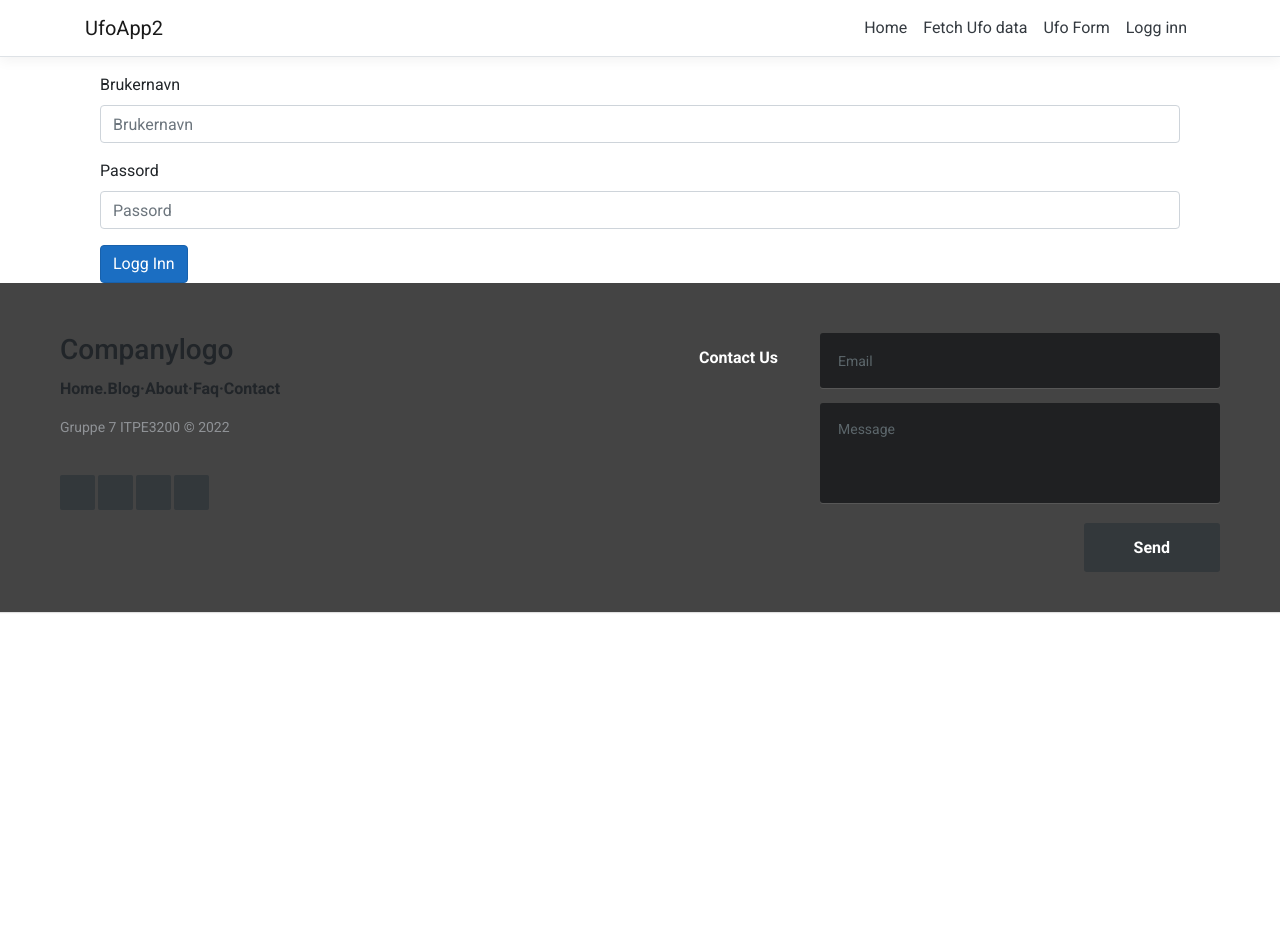
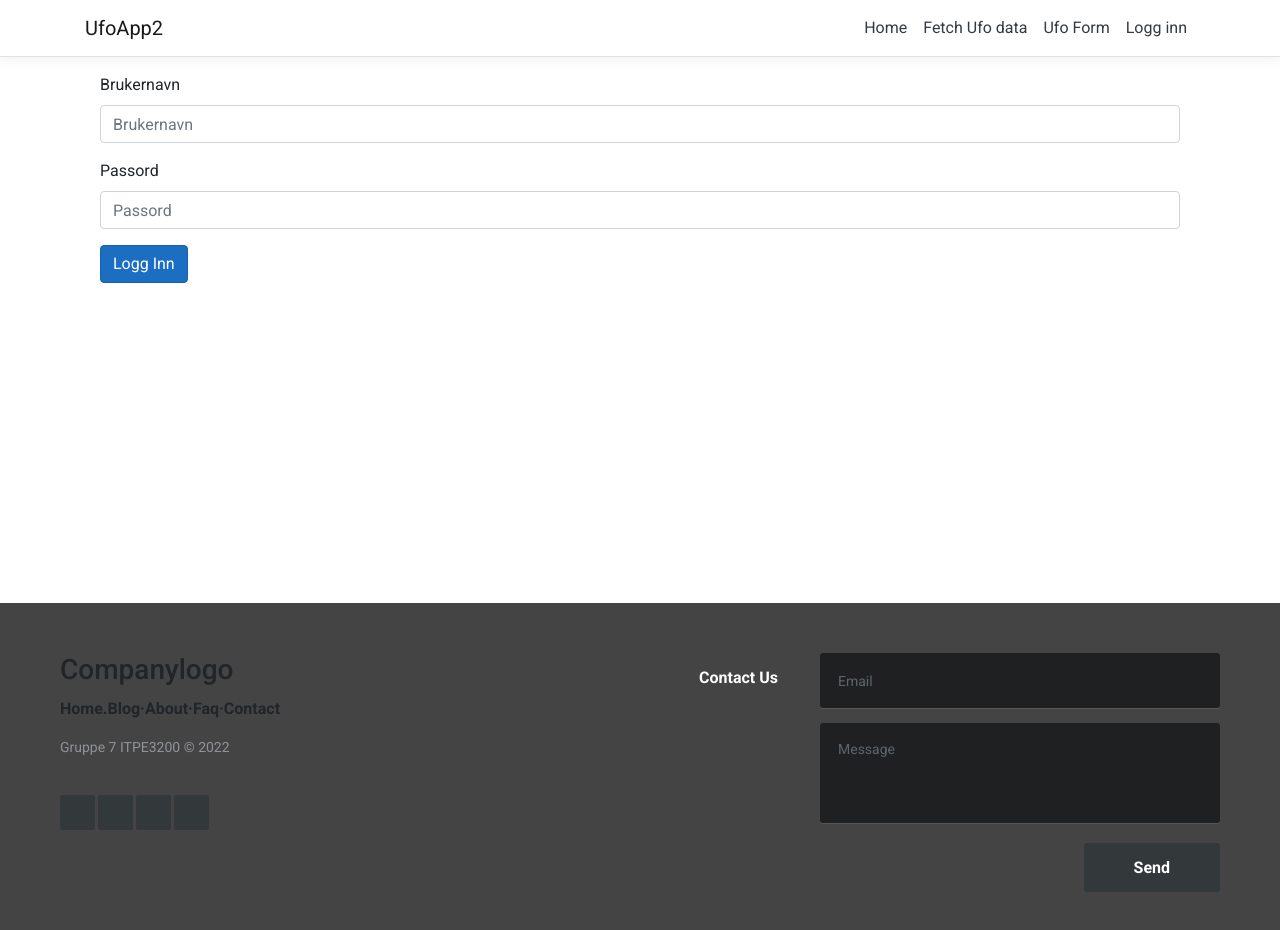
Before and after one commit to superfred009/ITPE3200_oppg2, a React (Create React App) app in the folder UfoApp2/ClientApp/: page /logg-inn in a window 1280 px wide. Before the commit the page ends 800 px from the top, so only its background shows below. Built offline with nearby package versions, Linux system fonts and the light colour scheme.

Commit message:
added css to have footer at bottom

```diff
--- a/UfoApp2/ClientApp/src/components/FetchUfoData.js
+++ b/UfoApp2/ClientApp/src/components/FetchUfoData.js
@@ -2,7 +2,7 @@ import React, { useEffect, useState } from "react";
 import { Link } from "react-router-dom";
 import "../custom.css";
 
-export const FetchUfoData = (isLoggedIn = false) => {
+export const FetchUfoData = () => {
   const [observasjoner, setObservasjoner] = useState([]);
   const [loading, setLoading] = useState(true);
 
--- a/UfoApp2/ClientApp/src/components/Footer.css
+++ b/UfoApp2/ClientApp/src/components/Footer.css
@@ -2,6 +2,10 @@
 
 * {
     font-family: Roboto;
+}
+
+footer {
+    margin-top: 50px;
 }
 
 .footer-distributed{
--- a/UfoApp2/ClientApp/src/components/Layout.js
+++ b/UfoApp2/ClientApp/src/components/Layout.js
@@ -7,7 +7,7 @@ export const Layout = (props) => {
   return (
     <div>
       <NavMenu />
-      <Container>{props.children}</Container>
+      <Container className="layout">{props.children}</Container>
       <Footer />
     </div>
   );
--- a/UfoApp2/ClientApp/src/custom.css
+++ b/UfoApp2/ClientApp/src/custom.css
@@ -40,3 +40,7 @@ code {
   color: red;
   background-color: yellow;
 }
+
+.layout {
+  min-height: 60vh;
+}
```
